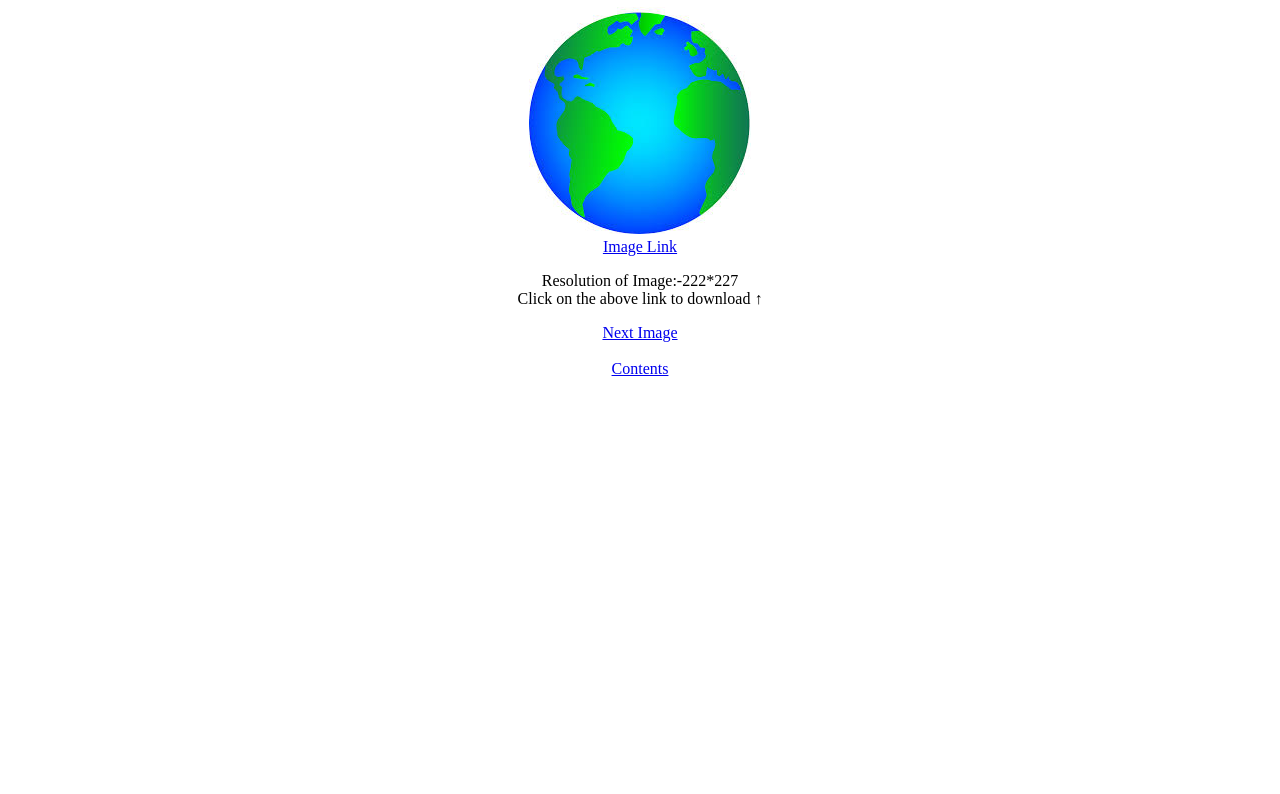
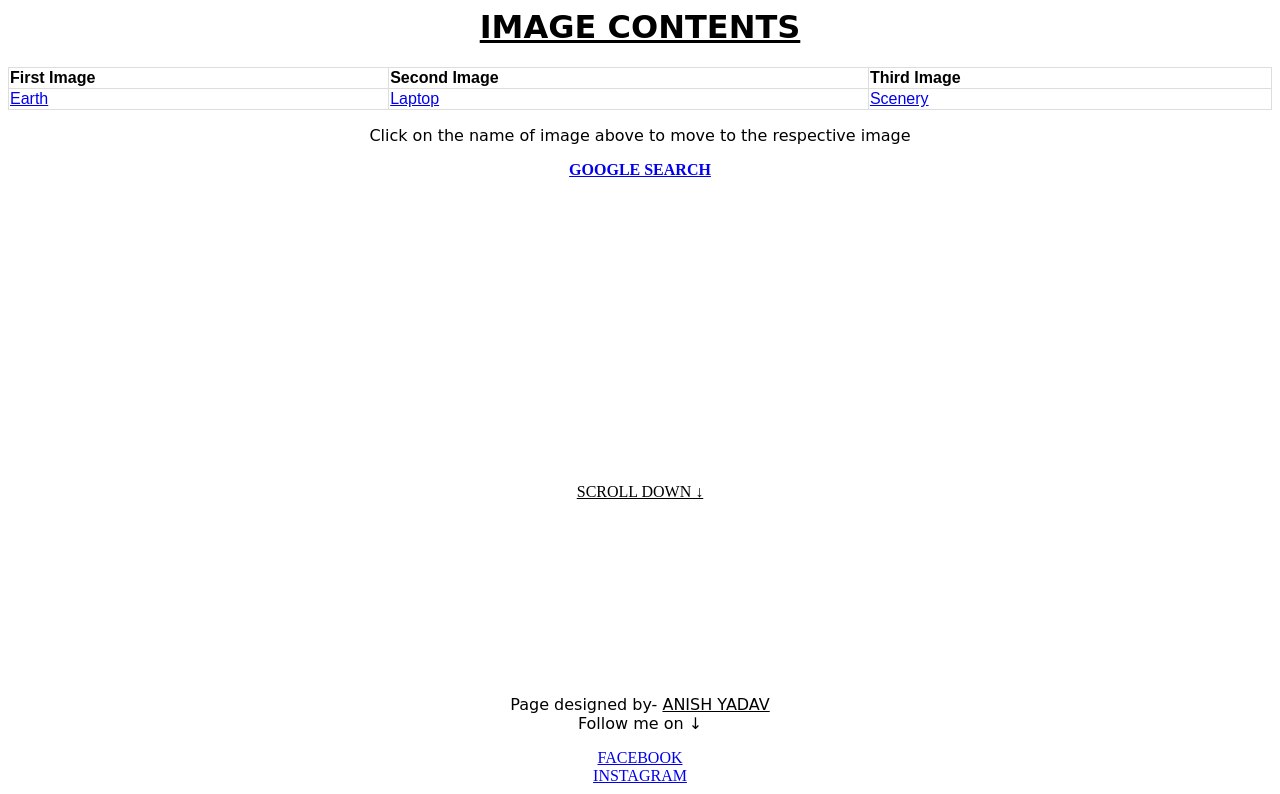
Before and after one commit to jake-ash/Imagopedia, a plain HTML site: page index.html in a window 1280 px wide. Shown: the part 73-867 px from the top of the page. Before the commit the page ends 800 px from the top, so only its background shows below. Drawn offline with Linux system fonts and the light colour scheme.

Commit message:
Add files via upload

```diff
--- a/index.html
+++ b/index.html
@@ -4,35 +4,93 @@
     <meta charset="UTF-8">
     <meta name="viewport" content="width=device-width, initial-scale=1.0">
     <title>Imagopedia</title>
+    <style>
+        table {
+          position: initial;
+          font-family: arial, sans-serif;
+          border-collapse: collapse;
+          width: 100%;
+        }
+
+        td, th {
+          border: 1px solid #dddddd;
+          text-align: left;
+          padding: px;
+        }
+
+
+        </style>
 </head>
 <body>
-    <center>
+
+  <p id="top"></p>
+
+   <center>
+    <h1 style="font-family: 'Liu Jian Mao Cao', cursive;  "><u>IMAGOPEDIA</u> </h1>
+
+    <h1 style="font-family: 'Pacifico', cursive;"><u>IMAGE CONTENTS</u> </h1>
+</center>
+
+   <table>
+        <tr>
+            <th >First Image</th>
+            <th >Second Image</th>
+            <th >Third Image</th>
 
 
+       </tr>
+        <tr>
 
-    <!--Image of Earth-->
-    <h1> Image of Earth</h1>
-<img src="./Images/Earth.jpg" alt="image of earth">
-<br>
-<a href="http://127.0.0.1:5500/Images/Earth.jpg" target="_blank">Image Link</a>
+               <td > <a  href="/First Image.html">Earth</a> </li></td>
+               <td>  <a  href="/Next Image.html">Laptop</a></td>
+               <td>   <a  href="/Third page.html"> Scenery</a></td>
 
-<p>Resolution of Image:-222*227
-    <br>
-    Click on the above link to download &uarr;
-</p>
+        </tr>
+    </table>
+
+     </center>
 
 
+  <center>
 
-    <!--Link to next Image-->
-    <a href="Next Image.html">Next Image</a>
+    <p style="font-family: 'Pacifico', cursive;" >Click on the name of image above to move to the respective image</p>
 
-    <br>
-    <br>
-    <a href="/Contents.html">Contents</a>
+    <a href="https://www.google.com/" target="_blank"> <strong> GOOGLE SEARCH </strong> </a>
+<br><br><br><br><br><br><br><br><br><br>
 
+
+<br>
+<br>
+<br>
+<br>
+<br>
+<br>
+<br>
+<p><u> SCROLL DOWN &darr;</u></p>
+<br>
+<br>
+<br>
+<br>
+<br>
+<br>
+<br>
+<br>
+<br>
+
+<p style="font-family: 'Caveat', cursive;">Page designed by- <u> ANISH YADAV </u><br> Follow me on &darr;</p>
+
+
+<a href="https://www.facebook.com/" target="_blank">FACEBOOK</a>
+<br>
+<a href="https://www.instagram.com/?hl=en" target="_blank">INSTAGRAM</a>
+
+<br>
+<br>
 
 </center>
 
+<a href="#top">Back to Top &uarr;</a>
+  <h4>COPYRIGHT &copy; </h4>
 
 </body>
 </html>
```
Also changed, not shown: First Image.html (added, +38 -0 lines), Next Image.html (+2 -2 lines), Third page.html (+3 -3 lines).
